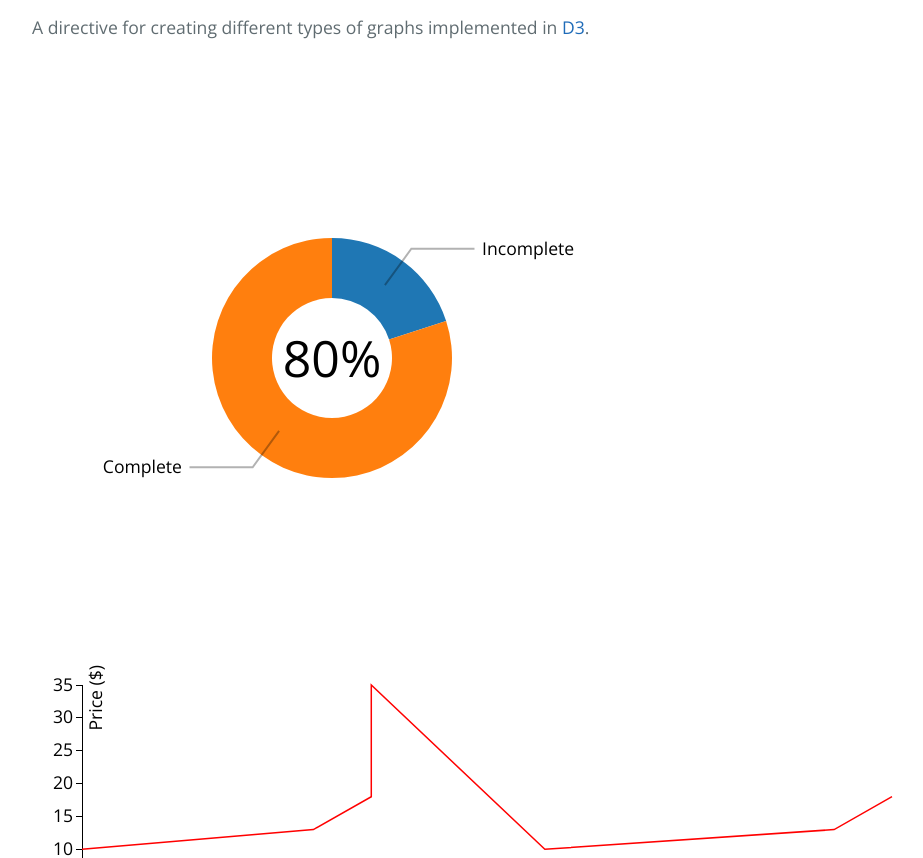
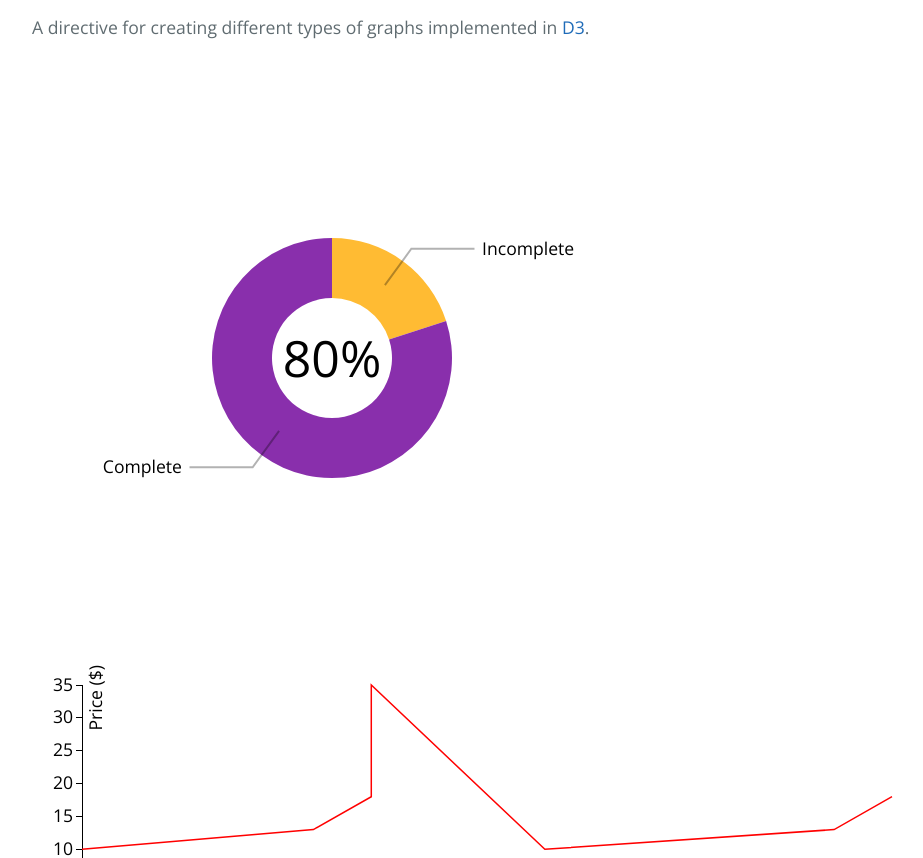
Before and after one commit to picardy/angular-graphs, a website: page index.html in a window 1280 px wide. Shown: the part 1008-1866 px from the top of the page, without its empty margins (192-1115 px from the left). Drawn offline with nearby package versions, Linux system fonts and the light colour scheme.

Commit message:
Accepts new/cleaner data format. Custom colors.

```diff
--- a/Gruntfile.js
+++ b/Gruntfile.js
@@ -57,7 +57,6 @@ module.exports = function (grunt) {
 	grunt.loadNpmTasks('grunt-bump');
 	grunt.loadNpmTasks('grunt-contrib-clean');
 	grunt.loadNpmTasks('grunt-contrib-concat');
-	grunt.loadNpmTasks('grunt-contrib-copy');
 	grunt.loadNpmTasks('grunt-contrib-uglify');
 	grunt.loadNpmTasks('grunt-eslint');
 	grunt.loadNpmTasks('grunt-karma');
--- a/index.html
+++ b/index.html
@@ -55,14 +55,10 @@
       .controller('MainCtrl', ['$scope', function($scope) {
 
         $scope.pieData = {
-          start: [
-            {label: 'Incomplete', value: 100},
-            {label: 'Complete', value: 0}
-          ],
-          end: [
-            {label: 'Incomplete', value: 20},
-            {label: 'Complete', value: 80}
-          ]
+          labels: ['Incomplete', 'Complete'],
+          colors: ['#FFBB33', '#892FAC'],
+          start: [100, 0],
+          end: [20, 80]
         };
 
       }]);
--- a/src/angular-graphs.pie.js
+++ b/src/angular-graphs.pie.js
@@ -17,6 +17,24 @@ angular.module('picardy.graphs.pie', ['picardy.graphs.common'])
         if (!scope.data) {
           return;
         }
+
+        var data = { start: [], end: [] };
+        angular.forEach(scope.data.start, function (val, i) {
+          var label = scope.data.labels[i],
+              color = scope.data.colors[i];
+
+          data.start.push({
+            value: scope.data.start[i],
+            label: label,
+            color: color
+          });
+
+          data.end.push({
+            value: scope.data.end[i],
+            label: label,
+            color: color
+          });
+        });
 
         var options = common.readOptions(scope, element, attrs);
         var svg = common.initSvg(element[0], options.width, options.height);
@@ -74,8 +92,8 @@ angular.module('picardy.graphs.pie', ['picardy.graphs.common'])
 
           slice.enter().
             insert('path').
-            style('fill', function (d, i) {
-              return i === 0 ? colors(0) : colors(1);
+            style('fill', function (d) {
+              return d.data.color;
             }).
             attr('class', 'slice');
 
@@ -141,17 +159,17 @@ angular.module('picardy.graphs.pie', ['picardy.graphs.common'])
             });
         }
 
-        drawChart(scope.data.start);
+        drawChart(data.start);
 
         setTimeout(function () {
-          scope.data.end[0].value = 20;
-          scope.data.end[1].value = 80;
-          drawChart(scope.data.end, options.duration);
+          data.end[0].value = 20;
+          data.end[1].value = 80;
+          drawChart(data.end, options.duration);
 
           if (scope.labels) {
             setTimeout(function () {
-              drawLines(scope.data.end);
-              drawLabels(scope.data.end);
+              drawLines(data.end);
+              drawLabels(data.end);
             }, options.duration);
           }
         }, options.delay);
```
